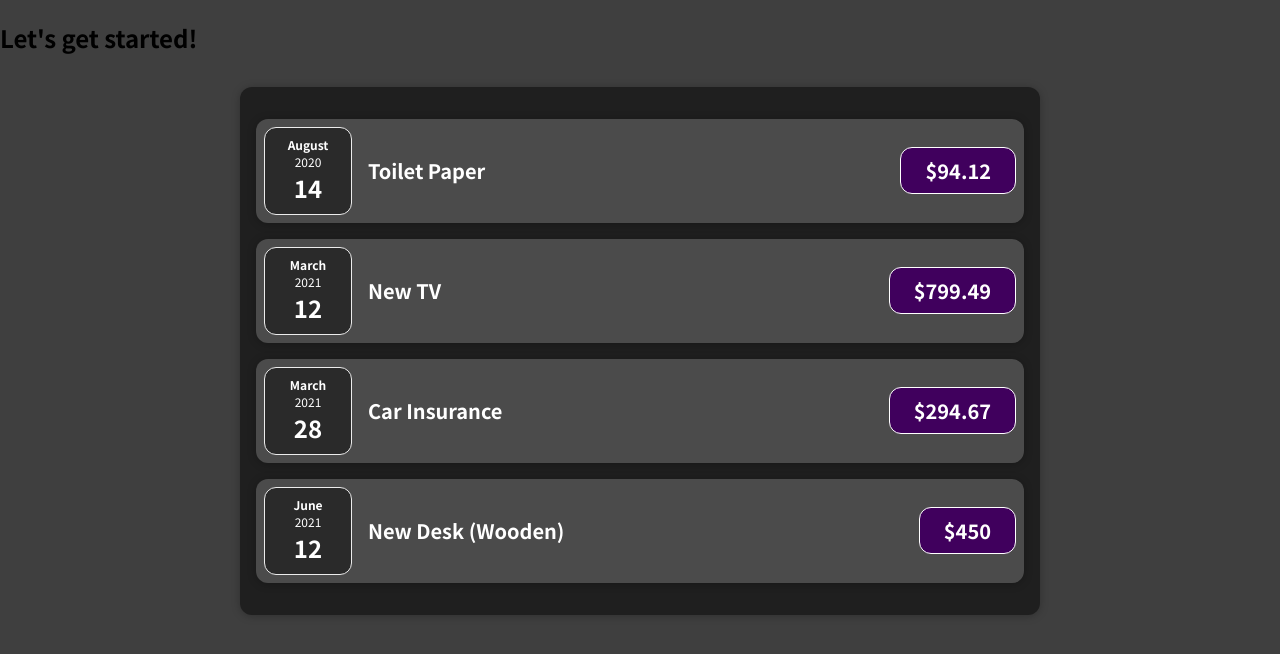
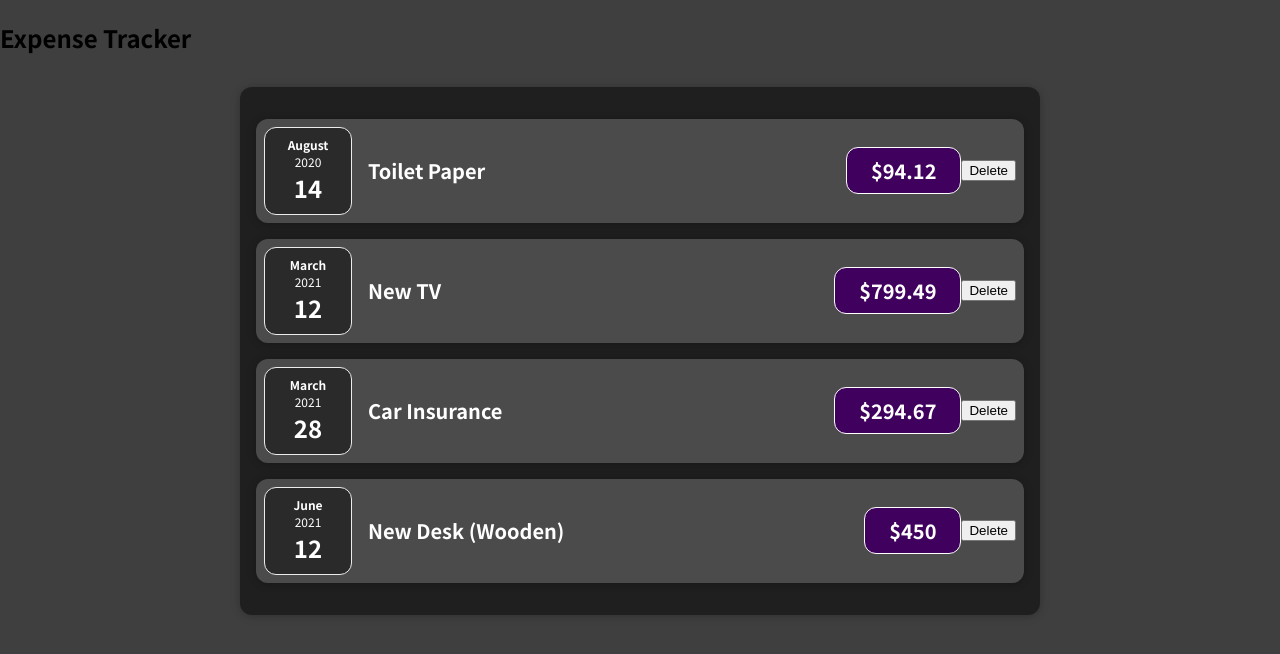
Before and after one commit to Kondurisrinivas/my-app, a React (Create React App) app: page / in a window 1280 px wide. Shown: the top 654 px of the page. Built offline with nearby package versions, Linux system fonts and the light colour scheme.

Commit message:
Using Dom with React

```diff
--- a/src/App.js
+++ b/src/App.js
@@ -25,16 +25,9 @@ const App = () => {
     },
   ];
 
-  // return React.createElement(
-  //   'div',
-  //   {},
-  //   React.createElement('h2', {}, "Let's get started!"),
-  //   React.createElement(Expenses, { items: expenses })
-  // );
-
   return (
     <div>
-      <h2>Let's get started!</h2>
+      <h2>Expense Tracker</h2>
       <Expenses items={expenses} />
     </div>
   );
--- a/src/Components/Expenses/ExpenseDate.js
+++ b/src/Components/Expenses/ExpenseDate.js
@@ -1,7 +1,5 @@
 import React from 'react';
-
 import './ExpenseDate.css';
-
 const ExpenseDate = (props) => {
   const month = props.date.toLocaleString('en-US', { month: 'long' });
   const day = props.date.toLocaleString('en-US', { day: '2-digit' });
--- a/src/Components/Expenses/ExpenseItem.js
+++ b/src/Components/Expenses/ExpenseItem.js
@@ -1,19 +1,26 @@
 import React from 'react';
-
 import ExpenseDate from './ExpenseDate';
 import Card from '../UI/Card';
 import './ExpenseItem.css';
 
 const ExpenseItem = (props) => {
+  const deleteHandler = () => {
+    const expenseItem = document.getElementById(props.id);
+    if (expenseItem) {
+      expenseItem.parentNode.removeChild(expenseItem.parentNode); // Remove the expense item's parent node (the Card element)
+    }
+  };
+
   return (
-    <Card className='expense-item'>
+    <Card id={props.id} className='expense-item'>
       <ExpenseDate date={props.date} />
       <div className='expense-item__description'>
         <h2>{props.title}</h2>
         <div className='expense-item__price'>${props.amount}</div>
       </div>
+      <button onClick={deleteHandler}>Delete</button>
     </Card>
   );
-}
+};
 
 export default ExpenseItem;
--- a/src/Components/Expenses/Expenses.js
+++ b/src/Components/Expenses/Expenses.js
@@ -1,34 +1,22 @@
 import React from 'react';
-
 import ExpenseItem from './ExpenseItem';
 import Card from '../UI/Card';
 import './Expenses.css';
 
 const Expenses = (props) => {
   return (
-    <Card className="expenses">
-      <ExpenseItem
-        title={props.items[0].title}
-        amount={props.items[0].amount}
-        date={props.items[0].date}
-      />
-      <ExpenseItem
-        title={props.items[1].title}
-        amount={props.items[1].amount}
-        date={props.items[1].date}
-      />
-      <ExpenseItem
-        title={props.items[2].title}
-        amount={props.items[2].amount}
-        date={props.items[2].date}
-      />
-      <ExpenseItem
-        title={props.items[3].title}
-        amount={props.items[3].amount}
-        date={props.items[3].date}
-      />
+    <Card className='expenses'>
+      {props.items.map((expense) => (
+        <ExpenseItem
+          key={expense.id}
+          id={expense.id}
+          title={expense.title}
+          amount={expense.amount}
+          date={expense.date}
+        />
+      ))}
     </Card>
   );
-}
+};
 
 export default Expenses;
```
Also changed, not shown: src/Components/Expenses/ExpensesItem.js (deleted, +0 -19 lines).
